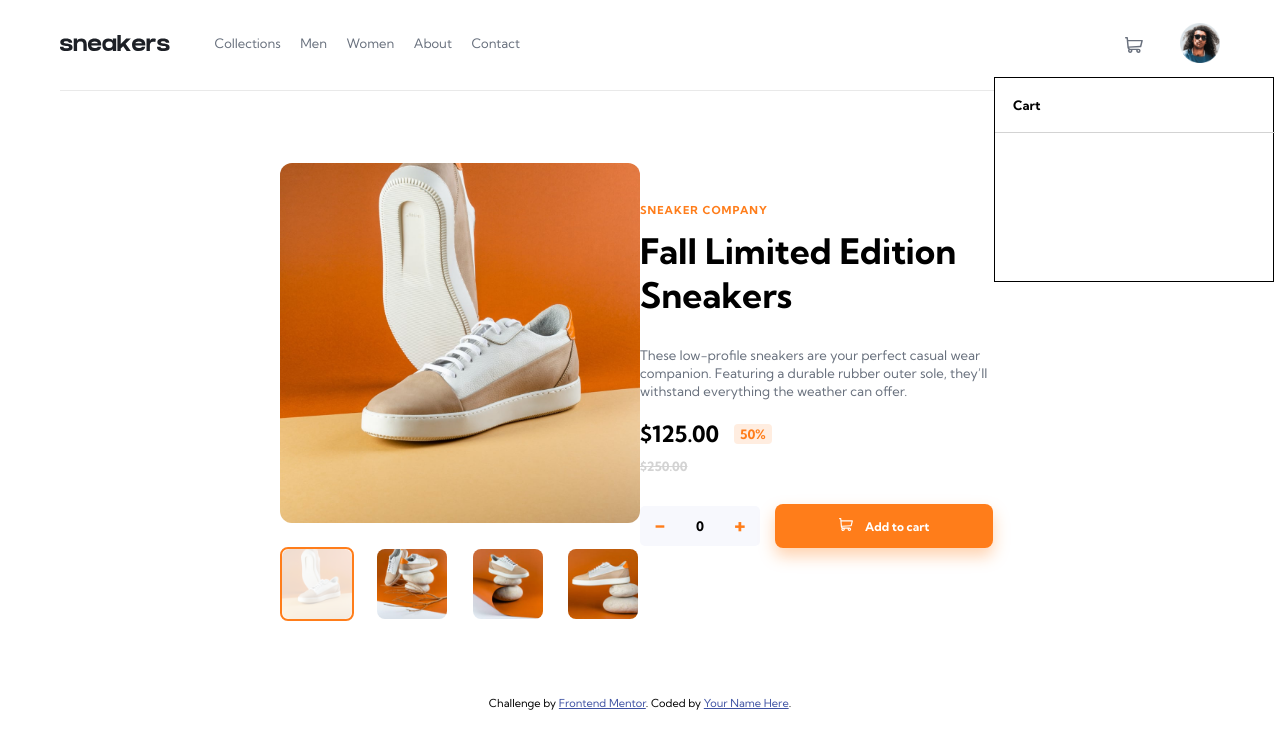
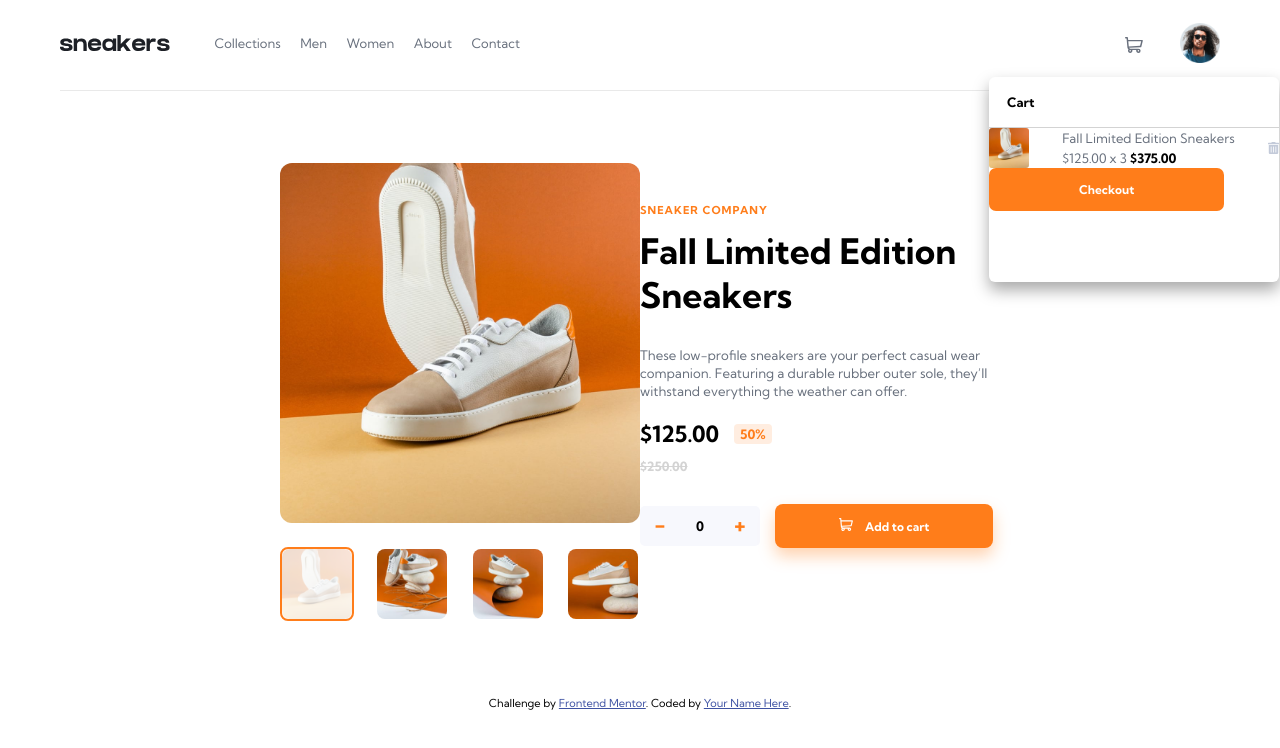
Before and after one commit to shepherd-astro-flexer/initial-ecommerce-commit, a plain HTML site: page index.html in a window 1280 px wide. Shown: the top 748 px of the page. Drawn offline with Linux system fonts and the light colour scheme.

Commit message:
Cart styles

```diff
--- a/css/styles.css
+++ b/css/styles.css
@@ -104,6 +104,7 @@ span {
 }
 
 /* *Cart container styles */
+/* ! TESTING */
 .icon-cart-container { /* ! Use as code snippet */
   display: flex;
   justify-content: center;
@@ -112,12 +113,13 @@ span {
 
 .cart-container {
   background-color: white;
+  border-radius: 6px;
   position: absolute;
   top: 40px;
   box-sizing: border-box;
-  width: 280px;
+  width: 290px;
   height: 205px;
-  border: 1px solid black;
+  box-shadow: 0 8px 16px 0 darkgray;
 }
 
 .cart-text {
@@ -125,16 +127,99 @@ span {
   font-weight: 700;
   font-size: 0.812rem;
   width: inherit;
-  height: 55px;
+  height: 25%;
   display: flex;
   align-items: center;
   border-bottom: 1px solid lightgray;
   padding-left: 18px;
 }
 
-/* ! Continue styling cart
+.cart-body {
+  box-sizing: border-box;
+  width: inherit;
+  height: 75%;
+
+  /* overflow-y: scroll;
+  white-space: nowrap; */
+}
+
+.cart-content-container {
+  width: inherit;
+  overflow: hidden;
+  overflow-y: scroll;
+  white-space: nowrap;
+}
+
+.cart-content {
+  box-sizing: border-box;
+  display: flex;
+  align-items: center;
+  height: 50%;
+  width: inherit;
+  justify-content: space-between;
+
+  /* overflow: hidden;
+  overflow-y: scroll;
+  white-space: nowrap; */
+}
+
+.checkout-button-container {
+  display: flex;
+  width: inherit;
+}
+.checkout-button {
+  box-sizing: border-box;
+  border: none;
+  border-radius: 7px;
+  background-color: hsl(26, 100%, 55%);
+  font-family: 'Kumbh Sans', sans-serif;
+  font-weight: bold;
+  font-size: 0.75rem;
+  padding: 14px 90px;
+  color: white;
+  transition: background-color 0.15s;
+}
+
+.checkout-button:hover {
+  cursor: pointer;
+  background-color:hsl(26, 96%, 62%)
+}
+
+.cart-product-name-and-price {
+  line-height: 20px;
+}
+
+.cart-product-name, .cart-product-price, .cart-total-price {
+  font-size: 0.812rem;
+  margin: 0;
+  color: hsl(219, 9%, 45%);
+}
+
+.cart-total-price {
+  color: black;
+}
+
+.cart-thumbnail {
+  border-radius: 3px;
+  width: 40px;
+}
+
+.cart-delete {
+  width: 11px;
+}
+
+.cart-empty-message {
+  color: hsl(219, 9%, 45%);
+  font-size: 0.812rem;
+  font-weight: bold;
+  display: flex;
+  align-items: center;
+}
+
+/* ! Fix the height of cart-body and continue with styling
 
 /* */
+
 .image-avatar {
   width: 40px;
 }
--- a/index.html
+++ b/index.html
@@ -40,7 +40,22 @@
             Cart
           </div>
           <div class="cart-body">
-
+            <div class="cart-content-container">
+              <div class="cart-content">
+                <img class="cart-thumbnail"src="images/image-product-1-thumbnail.jpg" alt="">
+                <div class="cart-product-name-and-price">
+                  <p class="cart-product-name">Fall Limited Edition Sneakers</p>
+                  <p class="cart-product-price">$125.00 x 3 <strong class="cart-total-price">$375.00</strong></p>
+                </div>
+                <img class="cart-delete" src="images/icon-delete.svg" alt="">
+              </div>
+            </div>
+            <div class="checkout-button-container">
+              <button class="checkout-button">Checkout</button>
+            </div>
+            <div class="cart-empty-message hidden">
+              <p>Your cart is empty</p>
+            </div>
           </div>
         </div>
       </div>
```
